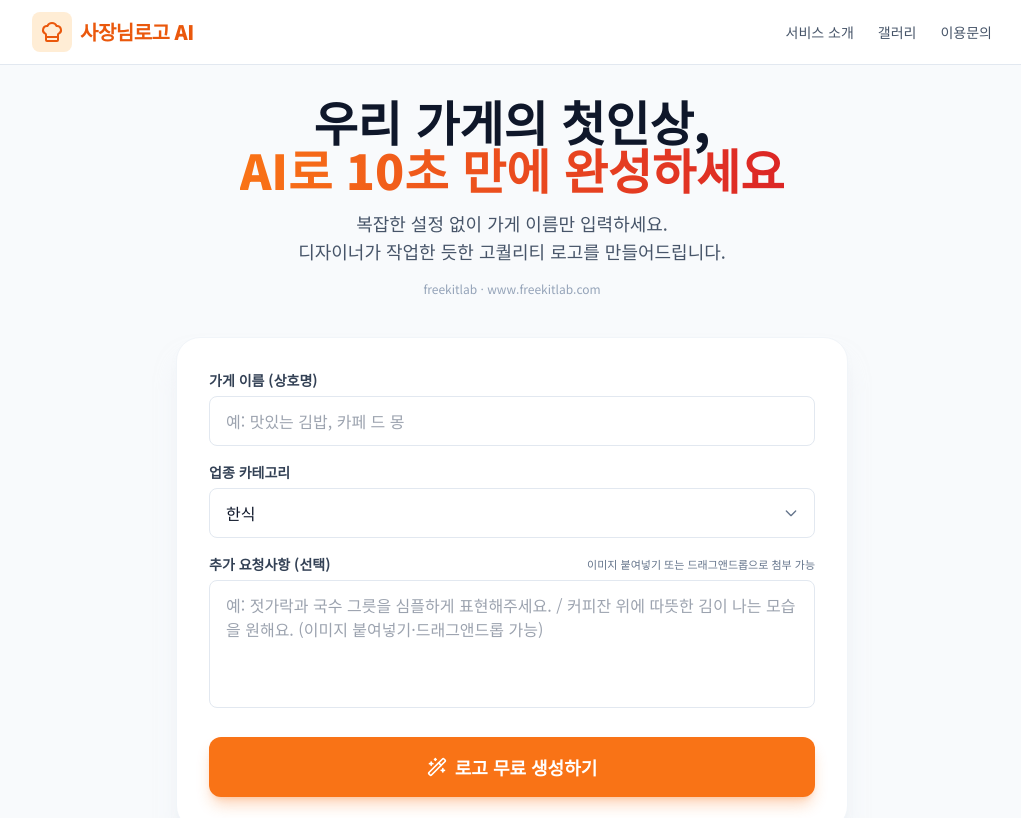
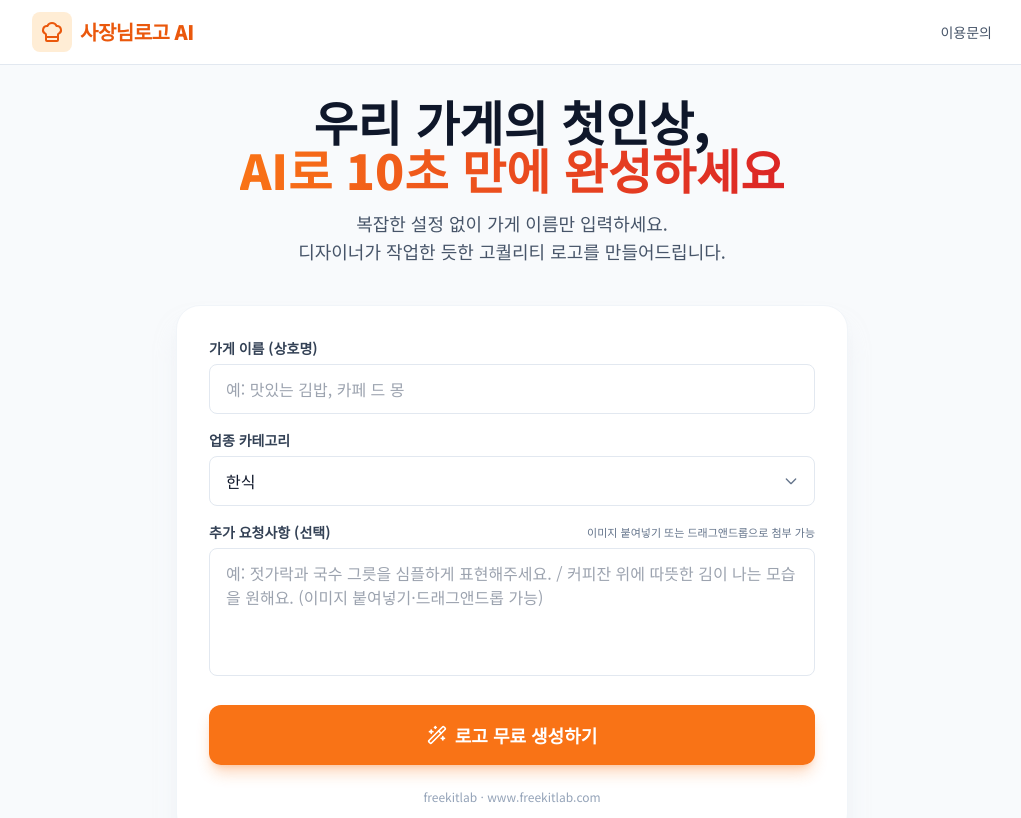
Before and after one commit to sungwook7778-collab/freekit-logo-ai, a React (Vite) app: page / in a window 1280 px wide. Shown: the top 818 px of the page, without its empty margins (128-1149 px from the left). Built offline with nearby package versions, Linux system fonts and the light colour scheme.

Commit message:
UI: move freekitlab credit below button, update nav

```diff
--- a/App.tsx
+++ b/App.tsx
@@ -107,9 +107,14 @@ function App() {
             <span className="text-xl font-extrabold tracking-tight">사장님로고 AI</span>
           </div>
           <nav className="hidden md:flex gap-6 text-sm font-medium text-slate-600">
-            <a href="#" className="hover:text-orange-500 transition-colors">서비스 소개</a>
-            <a href="#" className="hover:text-orange-500 transition-colors">갤러리</a>
-            <a href="#" className="hover:text-orange-500 transition-colors">이용문의</a>
+            <a
+              href="https://www.freekitlab.com"
+              target="_blank"
+              rel="noreferrer"
+              className="hover:text-orange-500 transition-colors"
+            >
+              이용문의
+            </a>
           </nav>
         </div>
       </header>
@@ -130,9 +135,6 @@ function App() {
               <p className="text-lg text-slate-600 max-w-lg mx-auto">
                 복잡한 설정 없이 가게 이름만 입력하세요.<br/>
                 디자이너가 작업한 듯한 고퀄리티 로고를 만들어드립니다.
-              </p>
-              <p className="text-xs text-slate-400">
-                freekitlab · www.freekitlab.com
               </p>
             </div>
           )}
@@ -214,6 +216,9 @@ function App() {
                   <Wand2 className="w-5 h-5 group-hover:rotate-12 transition-transform" />
                   로고 무료 생성하기
                 </Button>
+                <p className="text-center text-xs text-slate-400">
+                  freekitlab · www.freekitlab.com
+                </p>
               </form>
             </div>
           )}
```
